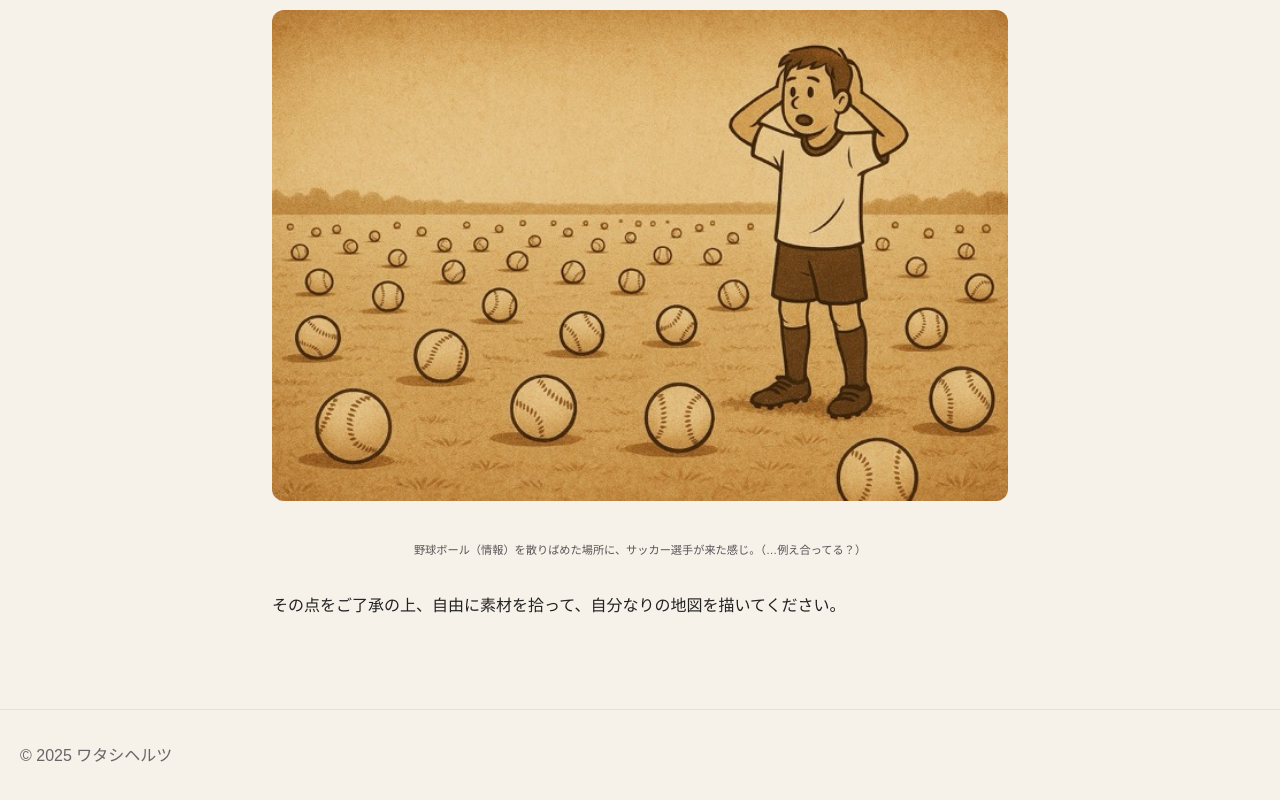
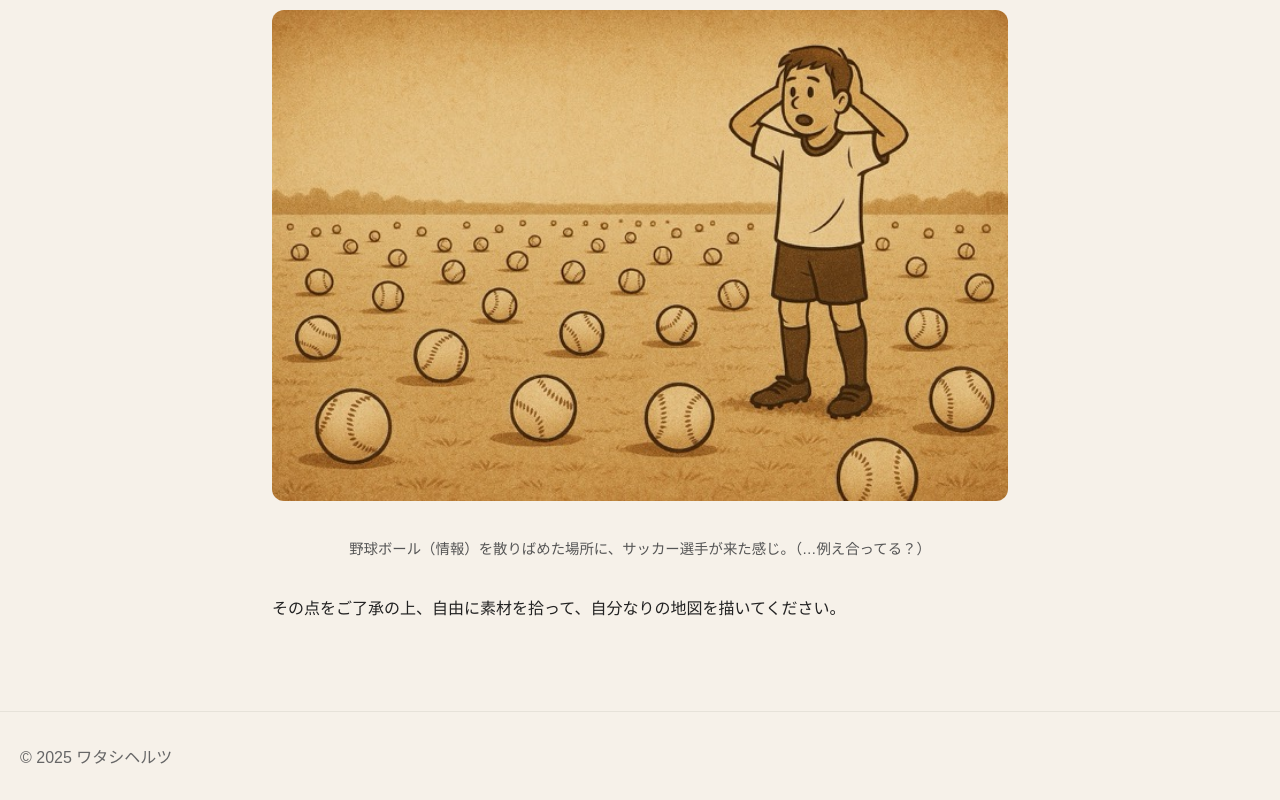
Before and after one commit to hiracoh/watashihertz, a Next.js app: page /guide/second in a window 1280 px wide. Shown: the part 2064-2864 px from the top of the page. Built offline with nearby package versions, Linux system fonts and the light colour scheme; a web font is replaced by a local one.

Commit message:
Update page.js

```diff
--- a/app/guide/second/page.js
+++ b/app/guide/second/page.js
@@ -111,7 +111,7 @@ export default function GuidePage() {
     sizes="(max-width: 768px) 100vw, 768px"
   /> {/* ← ここが重要！ちゃんと閉じる */}
 
-  <figcaption style={{ marginTop: "0.3rem", fontSize: "0.7rem", color: "#555" }}>
+  <figcaption style={{ marginTop: "0.1rem", fontSize: "0.9rem", color: "#555" }}>
     野球ボール（情報）を散りばめた場所に、サッカー選手が来た感じ。（…例え合ってる？）
   </figcaption>
 </figure>
```
